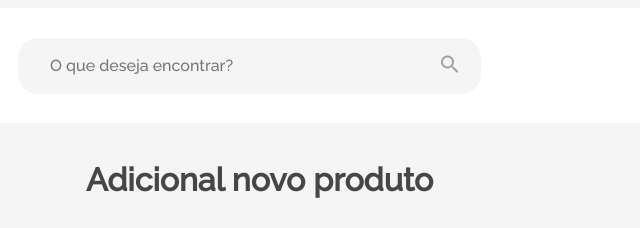
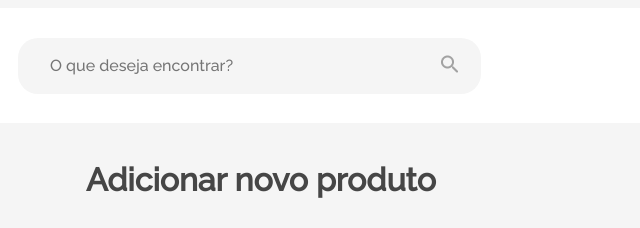
Before and after one commit to domingosvanjo/alurageek, a plain HTML site: page add_prod.html in a window 1280 px wide. Shown: the top 228 px of the page, 260-900 px from the left. Drawn offline with Linux system fonts and the light colour scheme.

Commit message:
Corrigindo o tít adicionar produtos

```diff
--- a/add_prod.html
+++ b/add_prod.html
@@ -44,7 +44,7 @@
     <form class="add_prod_form">
 
         <div class="add_prod_div">
-            <p class="add_prod_tit">Adicional novo produto</p>
+            <p class="add_prod_tit">Adicionar novo produto</p>
             <fieldset class="add_prod_fild">
                 <label for="img" class="add_prod_label">URL da imagem</label>
                 <input class="add_prod_campo" type="text" name="url" id="img">
```
